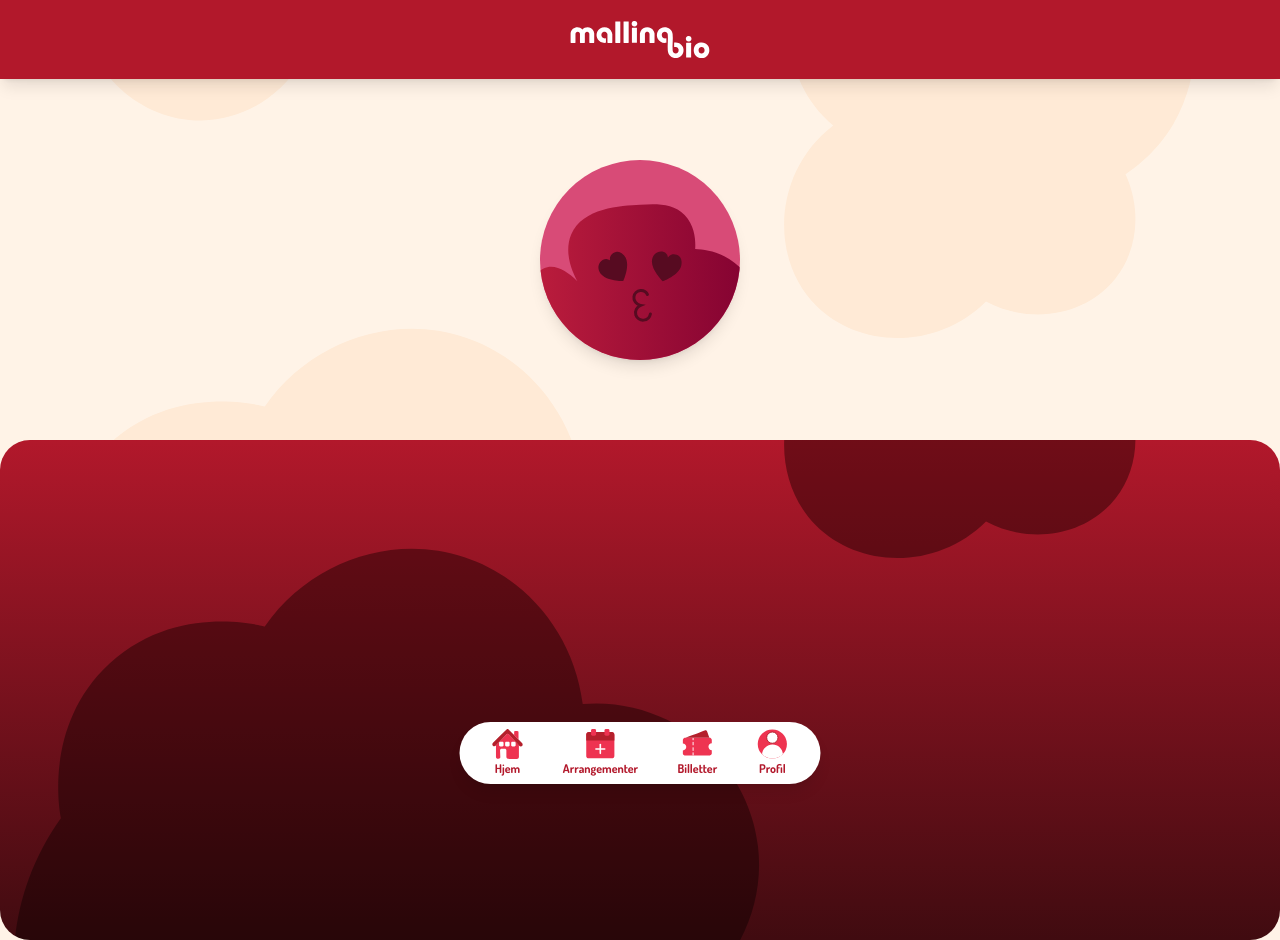
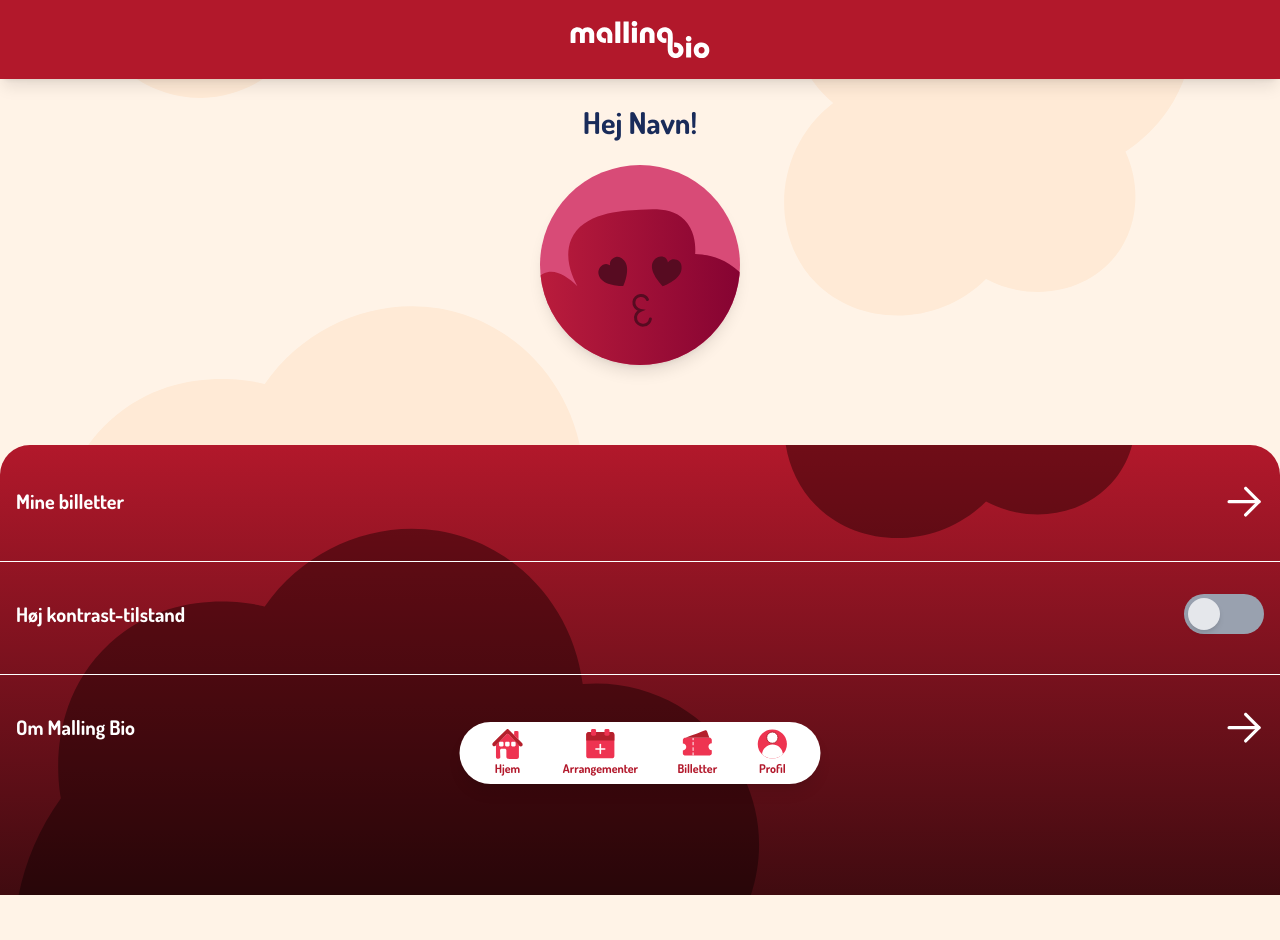
Before and after one commit to eaa24martia/malling-bio-app, a Next.js app: page /profile in a window 1280 px wide. After the commit the page ends 895 px from the top, so only its background shows below. Built offline with nearby package versions, Linux system fonts and the light colour scheme; a web font is replaced by a local one.

Commit message:
added settings

```diff
--- a/app/profile/page.tsx
+++ b/app/profile/page.tsx
@@ -21,6 +21,9 @@
         </section>
 
         <div className="pt-20">
+            <h1 className="font-bold text-center text-[#192B5A] mb-0 mt-5" style={{ fontSize: '30px' }}>
+            Hej Navn!
+          </h1>
            <ProfilePicture />
         </div>
 
--- a/components/ProfilePicture.tsx
+++ b/components/ProfilePicture.tsx
@@ -20,7 +20,7 @@
 
   return (
     <>
-      <div className="flex flex-col items-center mt-20 gap-4">
+      <div className="flex flex-col items-center mt-5 gap-4">
         <button
           onClick={() => setIsModalOpen(true)}
           className="relative group"
--- a/components/SettingElement.tsx
+++ b/components/SettingElement.tsx
@@ -1,11 +1,13 @@
 "use client";
 
-import CreateButton from "./CreateButton";
+import { useState } from "react";
 
-export default function DetailFoldElement() {
+export default function SettingElement() {
+  const [isHighContrast, setIsHighContrast] = useState(false);
+
   return (
     <div
-      className="w-full min-h-[500px] mt-20 rounded-[30px] relative overflow-hidden"
+      className="w-full min-h-[450px] mt-20 rounded-t-[30px] relative overflow-hidden"
       style={{
         background: 'linear-gradient(to top, #400B10, #B2182B), url(/assets/backgrounds-3.svg)',
         backgroundSize: 'cover, cover',
@@ -14,6 +16,47 @@
         backgroundBlendMode: 'multiply'
       }}
     >
+      <div className="pt-5">
+        {/* Mine billetter button */}
+        <button
+          className="w-full transition-colors p-4 flex items-center justify-between group"
+        >
+          <h3 className="text-white text-[20px] font-bold">Mine billetter</h3>
+          <img src="assets/white-arrow-right.svg" alt="" className="w-10 h-10" />
+        </button>
+
+        {/* Divider */}
+        <div className="h-px bg-white my-6 mb-4"></div>
+
+        {/* Høj kontrast-tilstand toggle */}
+        <div className="w-full p-4 flex items-center justify-between">
+          <h3 className="text-white text-[20px] font-bold">Høj kontrast-tilstand</h3>
+          <button
+            onClick={() => setIsHighContrast(!isHighContrast)}
+            className={`relative w-20 h-10 rounded-full transition-colors ${
+              isHighContrast ? 'bg-[#B2182B]' : 'bg-gray-400'
+            }`}
+            aria-label="Toggle high contrast mode"
+          >
+            <span
+              className={`absolute top-1 left-1 w-8 h-8 bg-gray-200 rounded-full shadow-md transition-transform ${
+                isHighContrast ? 'translate-x-10' : 'translate-x-0'
+              }`}
+            />
+          </button>
+        </div>
+
+        {/* Divider */}
+        <div className="h-px bg-white my-6 mb-4"></div>
+
+        {/* Om Malling Bio button */}
+        <button
+          className="w-full p-4 flex items-center justify-between group"
+        >
+          <h3 className="text-white text-[20px] font-bold">Om Malling Bio</h3>
+          <img src="assets/white-arrow-right.svg" alt="" className="w-10 h-10" />
+        </button>
+      </div>
     </div>
   );
 }
```
Also changed, not shown: components/ProfileAvatar.tsx (deleted), public/assets/white-arrow-left.svg (added), public/assets/white-arrow-right.svg (added).
